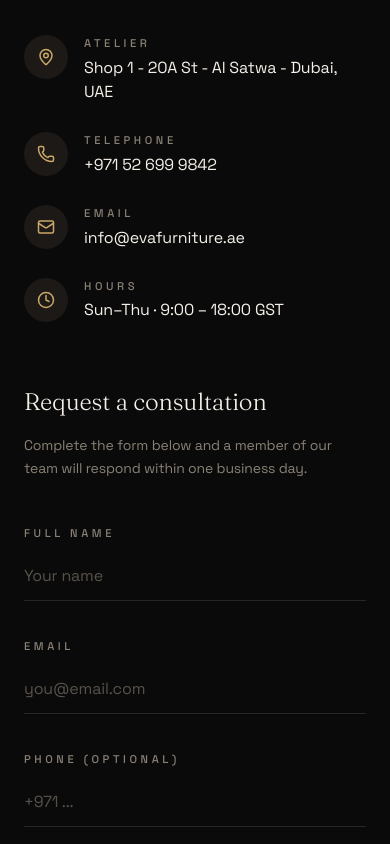
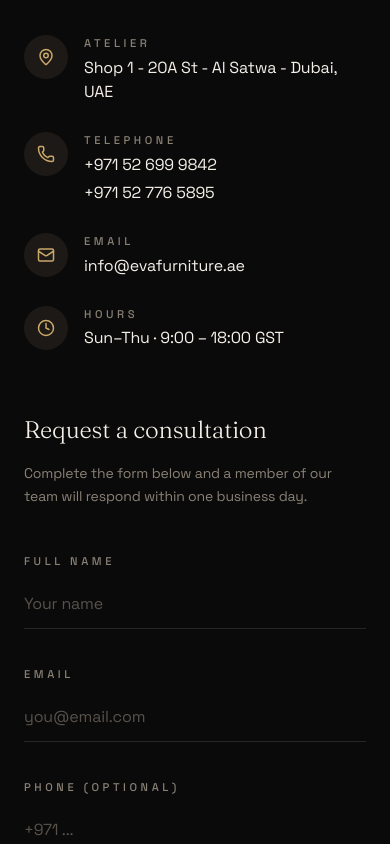
Before and after one commit to Mazharrony/evafurniture, a Next.js app: page /contact in a window 390 px wide. Shown: the part 740-1584 px from the top of the page. Built offline with nearby package versions, Linux system fonts and the light colour scheme.

Commit message:
Add second contact phone number

```diff
--- a/app/contact/page.tsx
+++ b/app/contact/page.tsx
@@ -14,7 +14,14 @@
 
 const details = [
   { icon: MapPin, label: "Atelier", value: company.address },
-  { icon: Phone, label: "Telephone", value: company.phone, href: company.phoneHref },
+  {
+    icon: Phone,
+    label: "Telephone",
+    value: company.phone,
+    href: company.phoneHref,
+    value2: company.phone2,
+    href2: company.phone2Href,
+  },
   { icon: Mail, label: "Email", value: company.email, href: company.emailHref },
   { icon: Clock, label: "Hours", value: company.hours },
 ];
@@ -60,6 +67,14 @@
                     ) : (
                       <p className="mt-1 text-bone">{d.value}</p>
                     )}
+                    {d.href2 ? (
+                      <a
+                        href={d.href2}
+                        className="mt-1 block text-bone transition-colors hover:text-gold"
+                      >
+                        {d.value2}
+                      </a>
+                    ) : null}
                   </div>
                 </li>
               ))}
--- a/components/layout/Footer.tsx
+++ b/components/layout/Footer.tsx
@@ -77,9 +77,14 @@
               </li>
               <li className="flex gap-3">
                 <Phone size={18} className="mt-0.5 shrink-0 text-gold" />
-                <a href={company.phoneHref} className="hover:text-bone">
-                  {company.phone}
-                </a>
+                <span className="flex flex-col gap-1">
+                  <a href={company.phoneHref} className="hover:text-bone">
+                    {company.phone}
+                  </a>
+                  <a href={company.phone2Href} className="hover:text-bone">
+                    {company.phone2}
+                  </a>
+                </span>
               </li>
               <li className="flex gap-3">
                 <Mail size={18} className="mt-0.5 shrink-0 text-gold" />
--- a/components/layout/Header.tsx
+++ b/components/layout/Header.tsx
@@ -206,6 +206,12 @@
                     {company.phone}
                   </a>
                   <a
+                    href={company.phone2Href}
+                    className="block transition-colors hover:text-bone"
+                  >
+                    {company.phone2}
+                  </a>
+                  <a
                     href={company.emailHref}
                     className="block transition-colors hover:text-bone"
                   >
--- a/data/nav.ts
+++ b/data/nav.ts
@@ -17,6 +17,8 @@
   address: "Shop 1 - 20A St - Al Satwa - Dubai, UAE",
   phone: "+971 52 699 9842",
   phoneHref: "tel:+971526999842",
+  phone2: "+971 52 776 5895",
+  phone2Href: "tel:+971527765895",
   email: "info@evafurniture.ae",
   emailHref: "mailto:info@evafurniture.ae",
   hours: "Sun–Thu · 9:00 – 18:00 GST",
--- a/lib/structured-data.ts
+++ b/lib/structured-data.ts
@@ -13,7 +13,7 @@
     logo: `${baseUrl}/brand/eva-logo.png`,
     description:
       "Dubai-based atelier crafting bespoke interiors and custom furniture for villas, hospitality and commercial spaces.",
-    telephone: company.phone,
+    telephone: [company.phone, company.phone2],
     email: company.email,
     address: {
       "@type": "PostalAddress",
```
